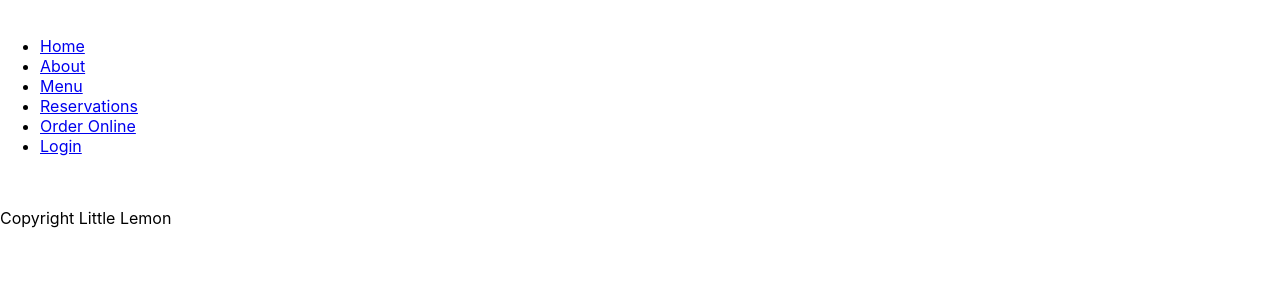
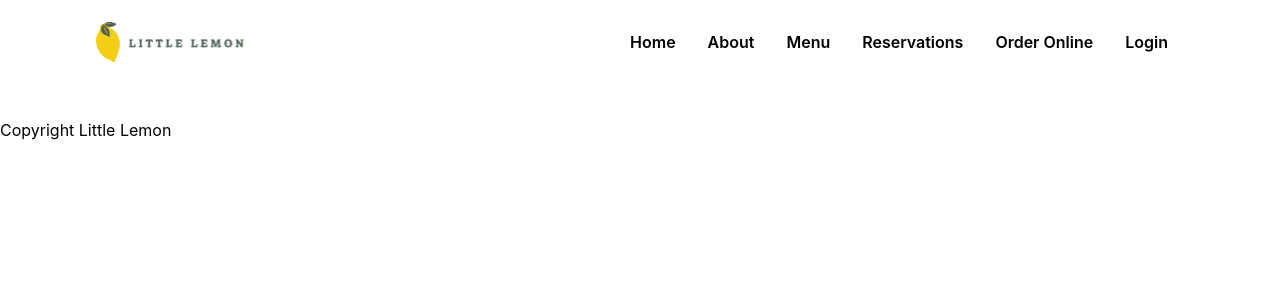
Before and after one commit to somdas-m/capstone, a React (Create React App) app: page / in a window 1280 px wide. Shown: the top 300 px of the page. Built offline with nearby package versions, Linux system fonts and the light colour scheme; a web font is replaced by a local one.

Commit message:
Added desktop header with CSS

```diff
--- a/src/App.css
+++ b/src/App.css
@@ -1,9 +1,46 @@
-div.main-grid {
-  display: grid;
+header {
+  display: flex;
+  margin-left: 6em;
+  margin-right: 6em;
 }
 
-.container {
-  display: grid;
-  grid-template-columns: repeat(3, 100px);
-  grid-auto-rows: minmax(150px, auto);
+header > img {
+  display: flex;
+  margin-right: auto;
 }
+
+header > nav ul {
+  list-style: none;
+  text-align: center;
+}
+
+nav li {
+  display: inline-block;
+  padding: 1em;
+  font-weight: 600;
+}
+
+
+/* unvisited link */
+a:link {
+  text-decoration: none;
+  color: #000;
+}
+
+/* visited link */
+a:visited {
+  text-decoration: none;
+  color: #000;
+}
+
+/* mouse over link */
+a:hover {
+  text-decoration: none;
+  color: #f4ce14;
+}
+
+/* selected link */
+a:active {
+  text-decoration: none;
+  color: #000;
+}
--- a/src/components/Header.js
+++ b/src/components/Header.js
@@ -1,9 +1,9 @@
 import { Nav } from "./Nav"
-// import logo from "../images/logo.svg"
+import logo from "../images/Logo.svg"
 
 export const Header = (props) => {
     return <header>
-        <img src={""}/>
+        <img src={logo}/>
         <Nav/>
     </header>
 }
```
